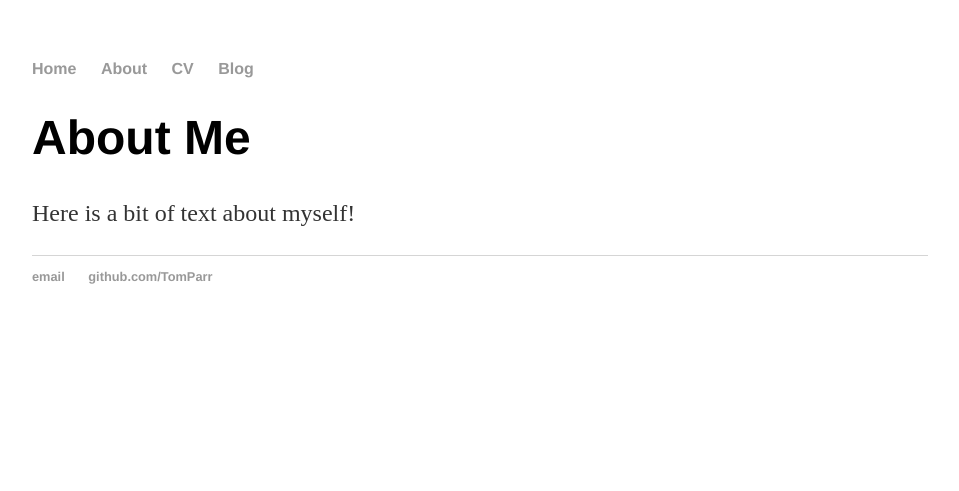
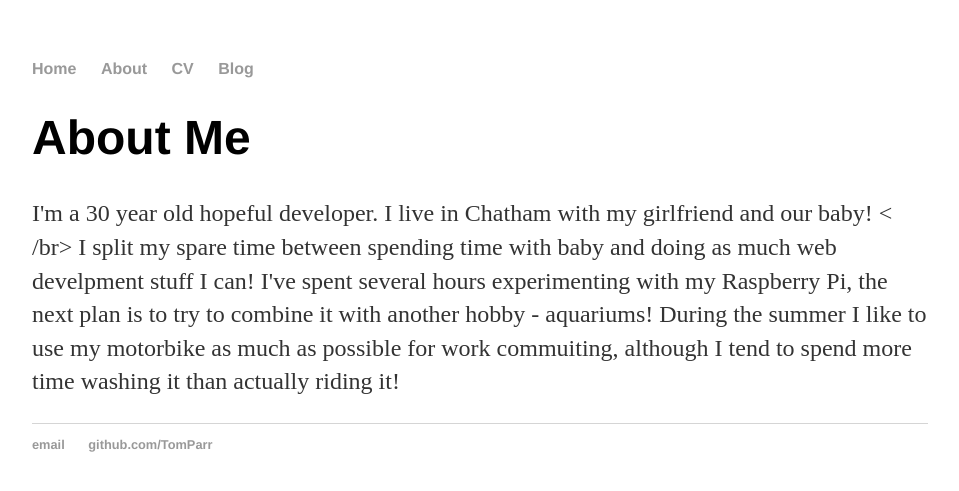
Before and after one commit to TomParr/TomParr.github.io, a Jekyll site: the page built from about/index.html, in a window 1280 px wide. Shown: the top 491 px of the page, without its empty margins (160-1119 px from the left). Built offline with Jekyll 4.4.1, drawn with Linux system fonts in a browser that asks for light colours.

Commit message:
Update index.html

```diff
--- a/about/index.html
+++ b/about/index.html
@@ -4,5 +4,8 @@ title: Tom Parr - About
 ---
 <div class="blurb">
 	<h1>About Me</h1>
-	<p> Here is a bit of text about myself!</p>
+	<p> I'm a 30 year old hopeful developer. I live in Chatham with my girlfriend and our baby! < /br>
+		I split my spare time between spending time with baby and doing as much web develpment stuff I can!
+		I've spent several hours experimenting with my Raspberry Pi, the next plan is to try to combine it with another hobby - aquariums!
+		During the summer I like to use my motorbike as much as possible for work commuiting, although I tend to spend more time washing it than actually riding it!</p>
 </div><!-- /.blurb -->
```
